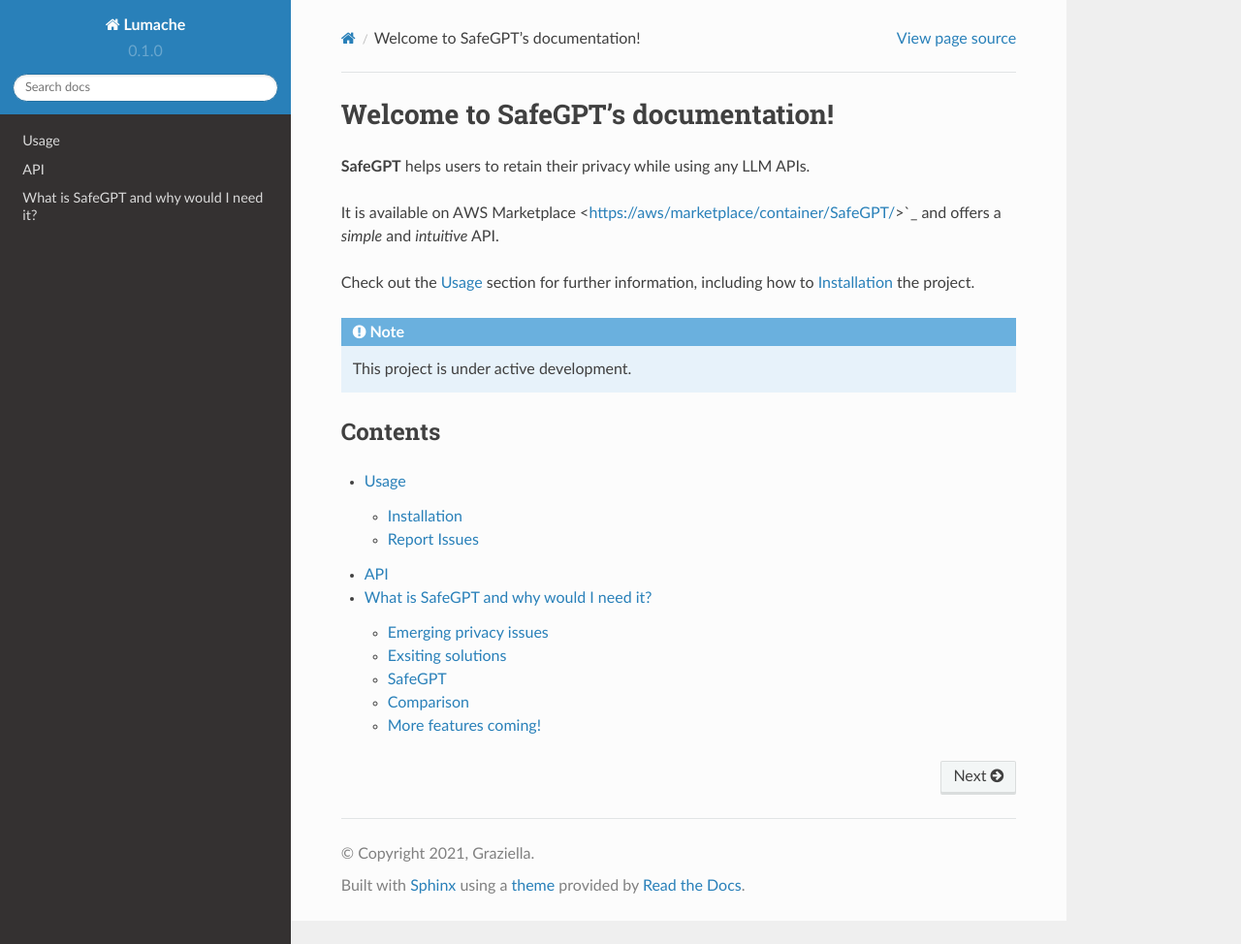
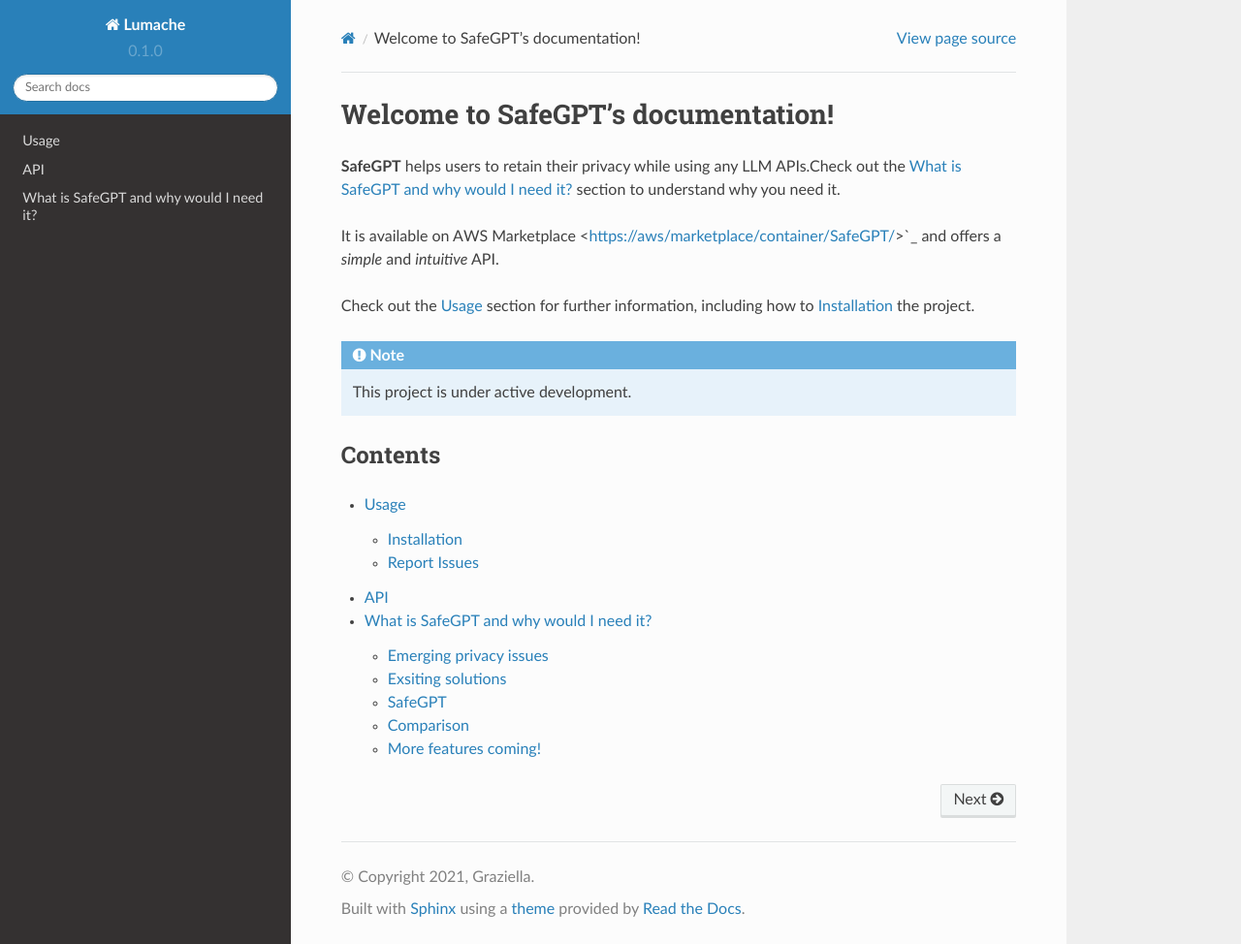
Before and after one commit to Trinityagi/Test, a Sphinx documentation site: the page built from docs/source/index.rst, in a window 1280 px wide and 974 px high. Shown: the whole window at 97% size. Built offline with Sphinx 7.4.7 and the Read the Docs theme 2.0.0, drawn with Linux system fonts in a browser that asks for light colours.

Commit message:
Update index.rst

```diff
--- a/docs/source/index.rst
+++ b/docs/source/index.rst
@@ -1,7 +1,7 @@
 Welcome to SafeGPT's documentation!
 ===================================
 
-**SafeGPT** helps users to retain their privacy while using any LLM APIs.
+**SafeGPT** helps users to retain their privacy while using any LLM APIs.Check out the :doc:`intro` section to understand why you need it.
 
 It is available on AWS Marketplace <https://aws/marketplace/container/SafeGPT/>`_
 and offers a *simple* and *intuitive* API.
```
